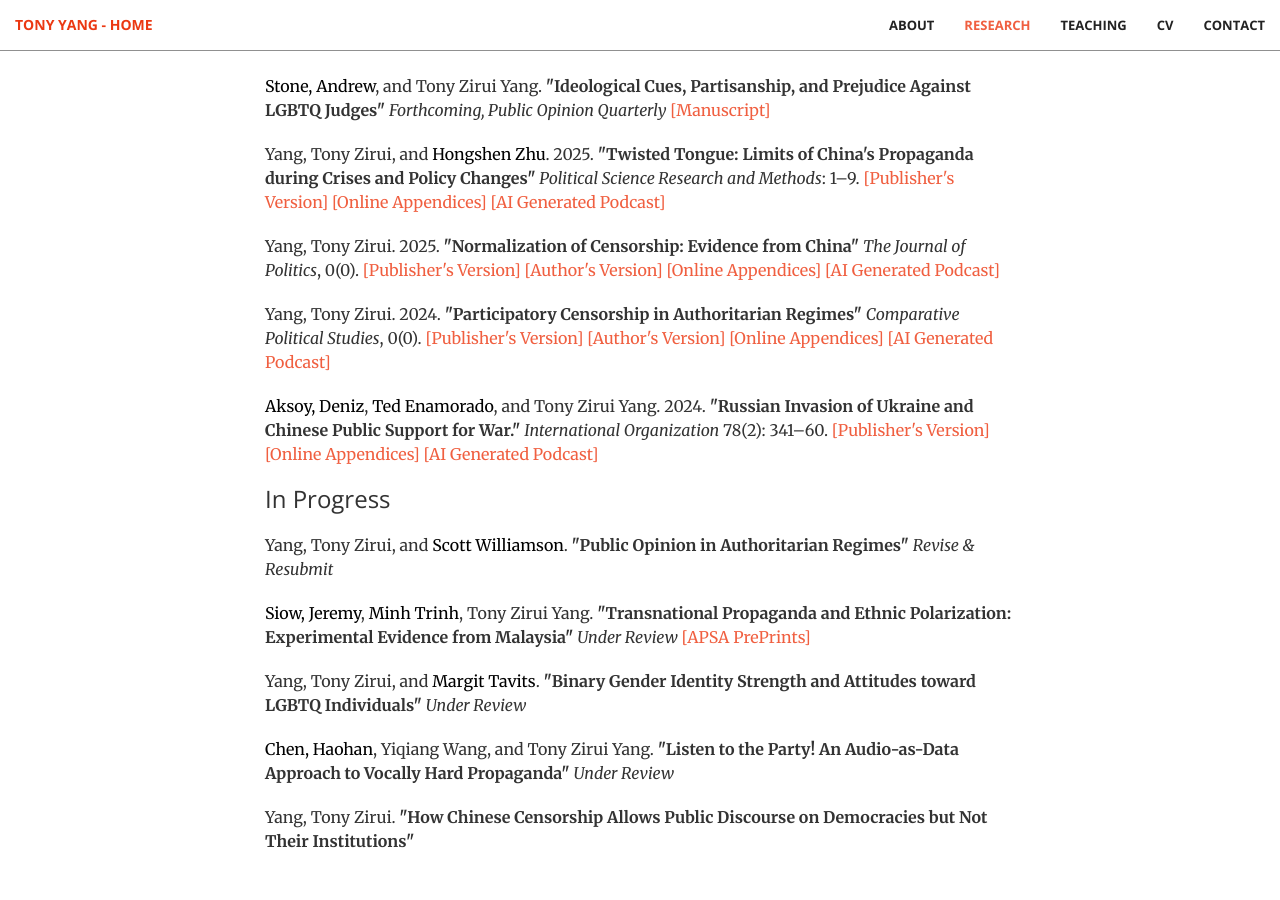
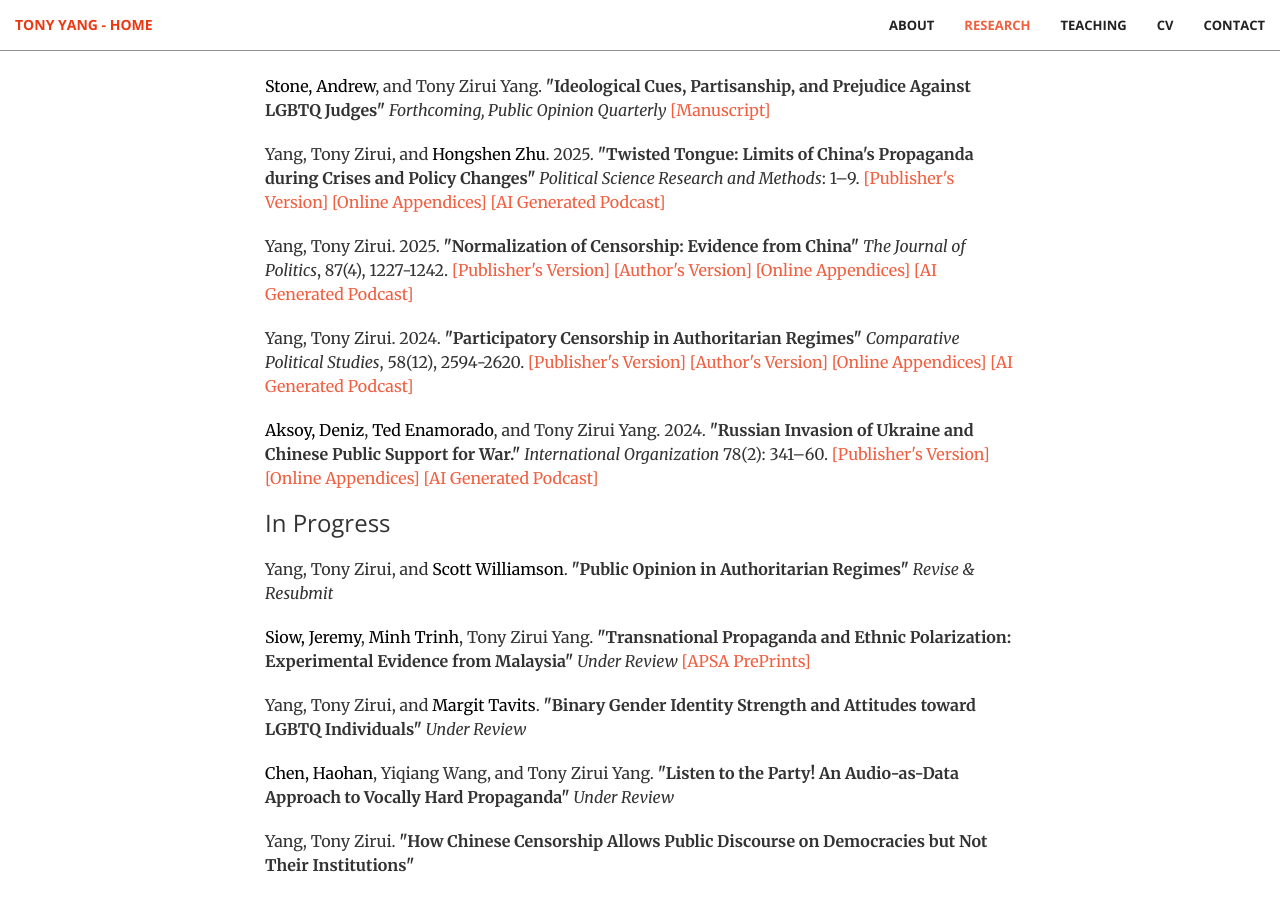
Before and after one commit to tonyhsfz/website, a Jekyll site: the page built from index.html, in a window 1280 px wide and 900 px high, scrolled down 2008 px. Built offline with Jekyll 4.4.1, drawn with Linux system fonts in a browser that asks for light colours.

Commit message:
Update publication.html

```diff
--- a/_includes/publication.html
+++ b/_includes/publication.html
@@ -18,14 +18,14 @@
                         <a href="https://notebooklm.google.com/notebook/301a75e9-a459-4d91-a4c8-48dc3af5e58f/audio">[AI Generated Podcast]</a> </p>
                         <p></p>
                 <p> Yang, Tony Zirui. 2025. <b>"Normalization of Censorship: Evidence from China"  </b>
-                        <i>The Journal of Politics</i>, 0(0).
+                        <i>The Journal of Politics</i>, 87(4), 1227-1242.
                         <a href="https://doi.org/10.1086/734239">[Publisher's Version]</a>
                          <a href="/img/Yang_Normalization_JOP.pdf">[Author's Version]</a>
                         <a href="/img/Censorship_Appendices.pdf">[Online Appendices]</a>
                         <a href="https://notebooklm.google.com/notebook/c76b905f-0ee4-4535-aedf-cbb28f2598f0/audio">[AI Generated Podcast]</a>  </p>
                          <p></p>
                  <p> Yang, Tony Zirui. 2024. <b>"Participatory Censorship in Authoritarian Regimes"</b>
-                         <i>Comparative Political Studies</i>, 0(0).
+                         <i>Comparative Political Studies</i>, 58(12), 2594-2620.
                          <a href="https://doi.org/10.1177/00104140241302762">[Publisher's Version]</a>
                          <a href="/img/Yang_Participatory_CPS.pdf">[Author's Version]</a>
                          <a href="/img/Yang_CPS_Appendix_Final.pdf">[Online Appendices]</a>
```
